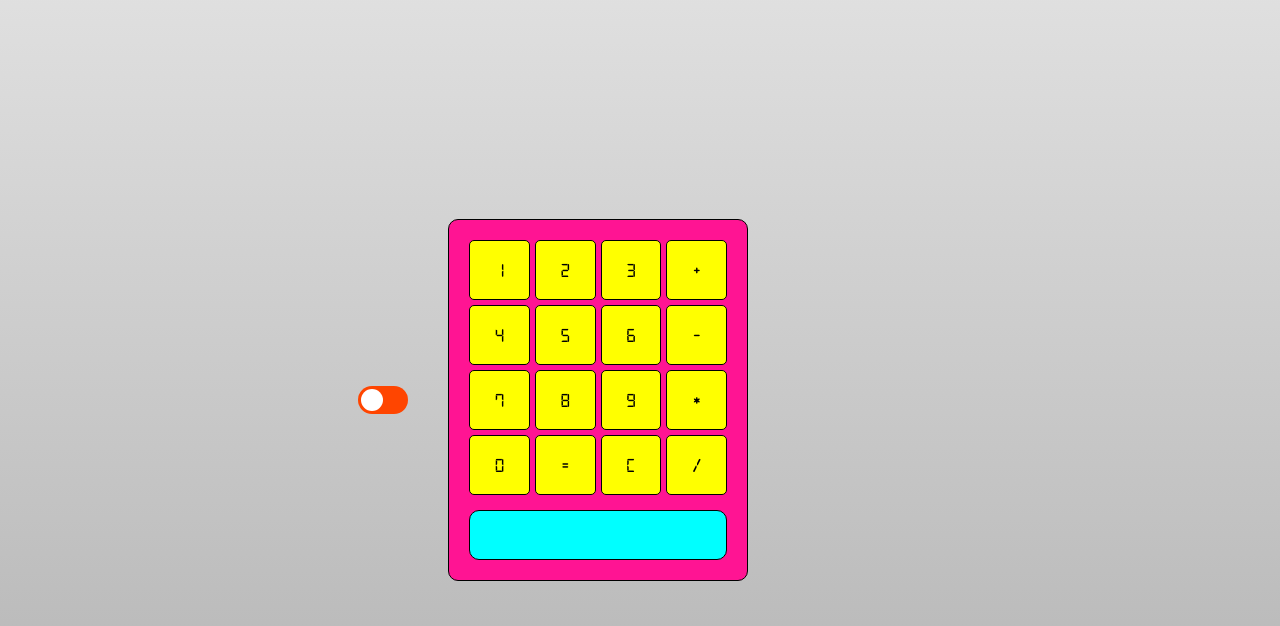
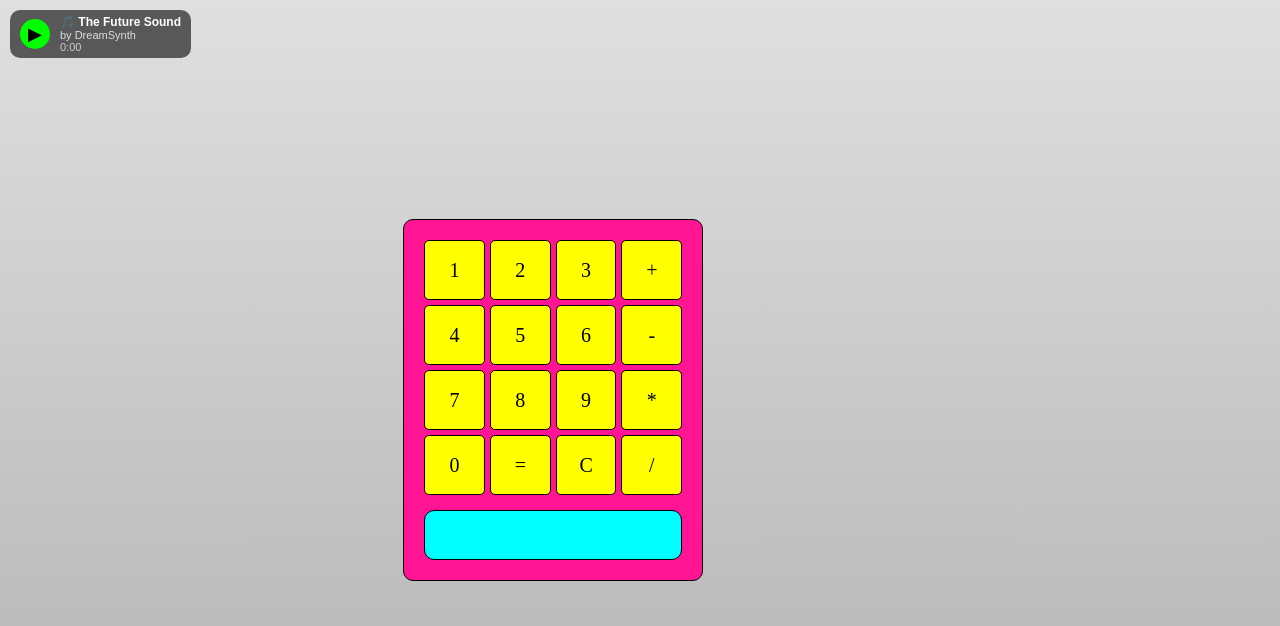
Before and after one commit to ObsessedJuggler/calculator, a plain HTML site: page index.html in a window 1280 px wide. Drawn offline with Linux system fonts and the light colour scheme; a web font is replaced by a local one.

Commit message:
replaced music switch

```diff
--- a/calcJS.js
+++ b/calcJS.js
@@ -55,36 +55,24 @@ document.addEventListener('keydown', (event) => {
 	}
 });
 
-/*document.querySelector('.playAudio').addEventListener('click', () => {
+const audio = document.getElementById('audioElement');
+const timeDisplay = document.getElementById('trackTime');
+let isPlaying = false;
 
- 	const audio = document.getElementById('bgMusic');
-	const button = document.querySelector('.playAudio');
-
+function toggleAudio() {
 	if (audio.paused) {
-		audio.play()
-		.then(() => {
-			button.textContent = '⏸️';
-		})
-		.catch(err => {
-			console.error('Ошибка при воспроизведении:', err);
-		});
+		audio.play();
+		isPlaying = true;
+		document.querySelector('.playAudio').textContent = '⏸';
 	} else {
 		audio.pause();
-		button.textContent = '▶️';
+		isPlaying = false;
+		document.querySelector('.playAudio').textContent = '▶';
 	}
-}); */
+}
 
-const audio = document.getElementById('bgMusic');
-const toggleAudio = document.getElementById('toggleAudio');
-
-toggleAudio.addEventListener('change', () => {
-	if (toggleAudio.checked) {
-		console.log("Попытка воспроизведения...");
-		audio.play()
-			.then(() => console.log("Воспроизведение началось"))
-			.catch(err => console.error("Ошибка при воспроизведении:", err));
-	} else {
-		audio.pause();
-		console.log("Музыка поставлена на паузу");
-	}
+audio.addEventListener('timeupdate', () => {
+	const minutes = Math.floor(audio.currentTime / 60);
+	const seconds = Math.floor(audio.currentTime % 60).toString().padStart(2, '0');
+	timeDisplay.textContent = `${minutes}:${seconds}`;
 });
--- a/calcStyles.css
+++ b/calcStyles.css
@@ -4,7 +4,7 @@ audio {
 
 @font-face {
 	font-family: 'Digital7Mono-Yz9J4';
-	src: url('./Digital7Mono-Yz9J4.ttf') format('truetype');
+	src: url('./fonts/digital-7-font/Digital7Mono-Yz9J4.ttf') format('truetype');
 	font-weight: normal;
 	font-style: normal;
 }
@@ -41,17 +41,55 @@ body {
 	margin: auto;
 }
 
+.audioContainer {
+	position: absolute;
+	top: 10px;
+	left: 10px;
+	display: flex;
+	align-items: center;
+	gap: 10px;
+	background-color: rgba(0, 0, 0, 0.6);
+	color: white;
+	padding: 5px 10px;
+	border-radius: 10px;
+	font-family: Arial, sans-serif;
+	font-size: 12px;
+	z-index: 1000;
+}
+
 .playAudio {
-	width: 10vw;
-	aspect-ratio: 1/1;
-	border: 1px solid black;
-	border-radius: 5px;
-	background-color: #FFFF00;
-	font-size: 20px;
+	width: 30px;
+	height: 30px;
+	border: none;
+	border-radius: 50%;
+	background-color: #00FF00;
+	color: black;
+	font-size: 18px;
+	cursor: pointer;
 	display: flex;
+	align-items: center;
 	justify-content: center;
-	align-items: center;
 }
+
+.audioInfo {
+	display: flex;
+	flex-direction: column;
+}
+
+.trackTitle {
+	font-weight: bold;
+}
+
+.trackAuthor {
+	font-size: 11px;
+	opacity: 0.8;
+}
+
+.trackTime {
+	font-size: 11px;
+	color: #ccc;
+}
+
 
 .spacer {
 	flex-shrink: 0;
--- a/index.html
+++ b/index.html
@@ -2,19 +2,24 @@
 <html lang="ru">
 <head>
 	<meta charset="UTF-8">
-	<meta name="viewport" content="width=device-width, initial-scale:1.0">
+	<meta name="viewport" content="width=device-width, initial-scale=1.0">
 	<link rel="icon" href="https://upload.wikimedia.org/wikipedia/ru/a/af/%D0%9A%D0%B0%D0%BB%D1%8C%D0%BA%D1%83%D0%BB%D1%8F%D1%82%D0%BE%D1%80_%D0%B4%D0%BB%D1%8F_macOS.png">
 	<link rel="stylesheet" href="calcStyles.css">
 	<script src="calcJS.js" defer></script>
 </head>
 <body>
-	<audio src="jazz.mp3" id="bgMusic" loop></audio>
 	<form class="site">
-		<label class="switch">
-			<input type="checkbox" id="toggleAudio">
-			<span class="slider"></span>
-		</label>
-		<!-- <button type="button" class="playAudio" aria-label="Включить музыку">▶️</button> -->
+
+		<div class="audioContainer">
+			<button type="button" class="playAudio" onclick="toggleAudio()">▶</button>
+			<div class="audioInfo">
+				<div class="trackTitle">🎵 The Future Sound</div>
+				<div class="trackAuthor">by DreamSynth</div>
+				<div class="trackTime" id="trackTime">0:00</div>
+			</div>
+			<audio id="audioElement" src="jazz.mp3"></audio>
+		</div>
+
 		<div class="buttonsGrid calculatorBody">
 			<button type="button" class="item btn">1</button>
 			<button type="button" class="item btn">2</button>
```
